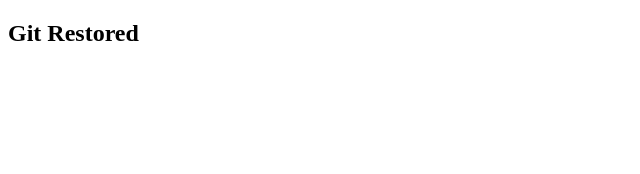
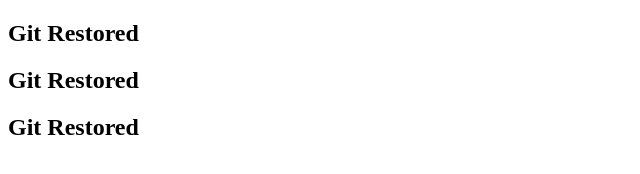
Before and after one commit to Md-Fahad42/Git-Restored, a plain HTML site: page index.html in a window 1280 px wide. Shown: the whole page, without its empty margins (0-640 px from the left). Drawn offline with Linux system fonts and the light colour scheme.

Commit message:
second commit

```diff
--- /dev/null
+++ b/app.js
@@ -0,0 +1 @@
+console.log("hello");
--- a/index.html
+++ b/index.html
@@ -7,5 +7,7 @@
 </head>
 <body>
     <h2>Git Restored</h2>
+    <h2>Git Restored</h2>
+    <h2>Git Restored</h2>
 </body>
 </html>
```
